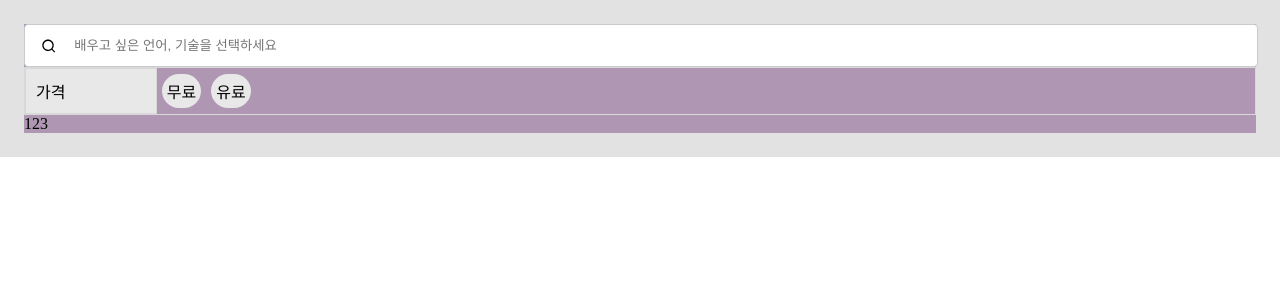
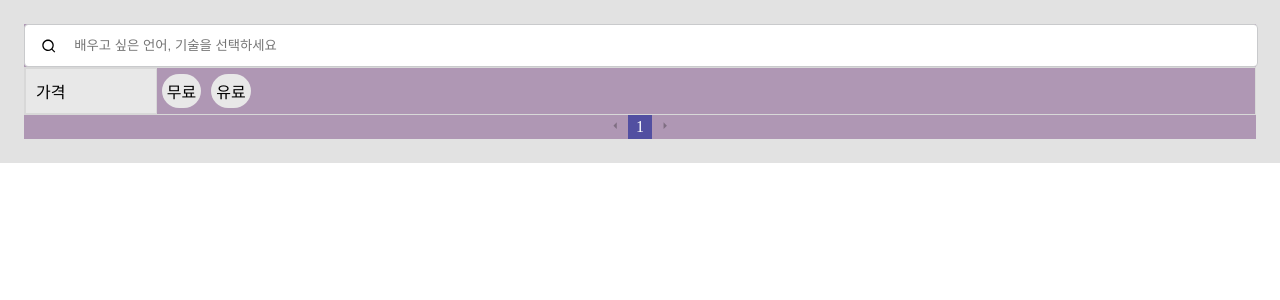
Before and after one commit to Hyeondoonge/elice-programming-assignment, a React app: page / in a window 1280 px wide. Shown: the top 300 px of the page. Built offline with nearby package versions, Linux system fonts and the light colour scheme.

Commit message:
feat: 페이지네이션 구현

```diff
--- a/src/components/CoursePage.tsx
+++ b/src/components/CoursePage.tsx
@@ -15,9 +15,9 @@ const StyledCoursePage = styled.div`
 `;
 
 export default function CoursePage() {
-  const [courses, isLoading, updateCourses] = useGetPost();
+  const [courses, totalCount, isLoading, updateCourses] = useGetPost();
   const debounce = useDebounce();
-  const [option, setOption] = useState({ offset: 1, count: 20 });
+  const [option, setOption] = useState({ offset: 0, count: 20 });
 
   const onChangeTitleHandler = (title: string) => {
     debounce(() => {
@@ -26,13 +26,13 @@ export default function CoursePage() {
       setOption(newOption);
     }, 300);
   };
-  const onClickFilter = (filters: Array<string>) => {
+  const onClickFilterHandler = (filters: Array<string>) => {
     const newOption = { ...option, price: filters };
     updateCourses(newOption);
     setOption(newOption);
   };
   const onClickPageHandler = (page: number) => {
-    const newOption = { ...option, offset: page };
+    const newOption = { ...option, offset: (page - 1) * 20 };
     updateCourses(newOption);
     setOption(newOption);
   };
@@ -40,10 +40,10 @@ export default function CoursePage() {
   return (
     <StyledCoursePage>
       <Container>
-        <SearchArea onChange={onChangeTitleHandler} />
-        <FilterArea onClickHandler={onClickFilter} />
+        <SearchArea onChangeHandler={onChangeTitleHandler} />
+        <FilterArea onClickHandler={onClickFilterHandler} />
         <CourseArea courses={courses} />
-        <PageNumberArea onClick={onClickPageHandler} />
+        <PageNumberArea totalPage={1 + Math.floor(totalCount / 20)} onClickHandler={onClickPageHandler} />
       </Container>
     </StyledCoursePage>
   );
--- a/src/components/PageNumberArea.tsx
+++ b/src/components/PageNumberArea.tsx
@@ -1,22 +1,77 @@
-import React from 'react';
-import styled from 'styled-components';
+import React, { useState } from 'react';
+import styled, { css } from 'styled-components';
 import List from '../common/List';
+import { RiArrowLeftSFill, RiArrowRightSFill } from 'react-icons/ri';
 
 interface PageNumberAreaProps {
-  onClick: (e: React.MouseEvent<HTMLInputElement>) => void;
+  totalPage: number;
+  onClickHandler: (page: number) => void;
 }
 
-const StyledBox = styled.div`
+interface PageNumberProps {
+  onClick: (page: number) => void;
+  selected: boolean;
+}
+
+const StyledBox = styled.div<PageNumberProps>`
+  cursor: pointer;
+  width: 24px;
+  height: 24px;
+  display: flex;
+  justify-content: center;
+  align-items: center;
+
+  ${({ selected }) =>
+    selected
+      ? css`
+          background-color: #524fa1;
+          color: white;
+        `
+      : `
+  color: #999;`};
+`;
+
+const StyledNav = styled.button`
+  background-color: transparent;
+  border: none;
   cursor: pointer;
 `;
 
-export default function PageNumberArea({ onClick }: PageNumberAreaProps) {
+export default function PageNumberArea({ totalPage, onClickHandler }: PageNumberAreaProps) {
+  const [page, setPage] = useState(1);
+
   return (
-    <div>
+    <div style={{ display: 'flex', justifyContent: 'center' }}>
       <List>
-        <StyledBox>1</StyledBox>
-        <StyledBox>2</StyledBox>
-        <StyledBox>3</StyledBox>
+        <StyledNav
+          disabled={page === 1}
+          onClick={() => {
+            onClickHandler(page - 1);
+            setPage(page - 1);
+          }}
+        >
+          <RiArrowLeftSFill />
+        </StyledNav>
+        {new Array(totalPage).fill('').map((_, index) => (
+          <StyledBox
+            selected={page === index + 1}
+            onClick={() => {
+              onClickHandler(index + 1);
+              setPage(index + 1);
+            }}
+          >
+            {index + 1}
+          </StyledBox>
+        ))}
+        <StyledNav
+          disabled={page === totalPage}
+          onClick={() => {
+            onClickHandler(page + 1);
+            setPage(page + 1);
+          }}
+        >
+          <RiArrowRightSFill />
+        </StyledNav>
       </List>
     </div>
   );
```
